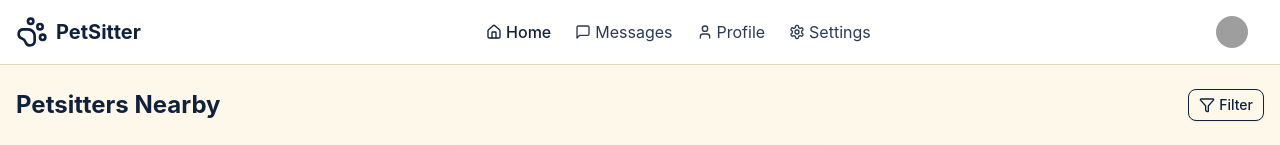
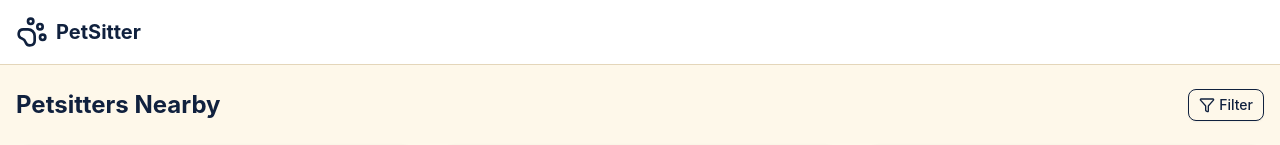
Before and after one commit to QiJie53/woof, a React (Vite) app: page / in a window 1280 px wide. Shown: the top 145 px of the page. Built offline with nearby package versions, Linux system fonts and the light colour scheme; grey boxes are pictures that could not be loaded.

Commit message:
add in logout, and authentication logic

```diff
--- a/src/components/Header.tsx
+++ b/src/components/Header.tsx
@@ -20,7 +20,7 @@ import {
 } from "lucide-react";
 import { Sheet, SheetContent, SheetTrigger } from "@/components/ui/sheet";
 
-export default function Header() {
+export default function Header({ isAuthenticated }: { isAuthenticated: boolean }) {
   const router = useRouter();
   const pathname = router.state.location.pathname;
   const [isOpen, setIsOpen] = useState(false);
@@ -42,8 +42,9 @@ export default function Header() {
           <span className="font-bold text-xl">PetSitter</span>
         </Link>
 
-        {/* Desktop Navigation */}
-        <nav className="hidden md:flex items-center space-x-6">
+{/* Desktop Navigation */}
+{isAuthenticated && (
+<nav className="hidden md:flex items-center space-x-6">
           {navigation.map((item) => (
             <Link
               key={item.name}
@@ -58,10 +59,11 @@ export default function Header() {
               <span>{item.name}</span>
             </Link>
           ))}
-        </nav>
+</nav>
+)}
 
-        <div className="flex items-center space-x-4">
-          <DropdownMenu>
+<div className="flex items-center space-x-4">
+          {isAuthenticated && <DropdownMenu>
             <DropdownMenuTrigger asChild>
               <Button variant="ghost" className="rounded-full h-8 w-8 p-0">
                 <Avatar>
@@ -115,7 +117,7 @@ export default function Header() {
   <span>Log out</span>
 </DropdownMenuItem>
             </DropdownMenuContent>
-          </DropdownMenu>
+          </DropdownMenu>}
 
           {/* Mobile menu button */}
           <Sheet open={isOpen} onOpenChange={setIsOpen}>
--- a/src/routes/__root.tsx
+++ b/src/routes/__root.tsx
@@ -2,11 +2,30 @@ import { Outlet, createRootRoute } from "@tanstack/react-router";
 import { TanStackRouterDevtools } from "@tanstack/react-router-devtools";
 
 import Header from "../components/Header";
+import { useEffect, useState } from "react";
+
+const useAuth = () => {
+  const [isAuthenticated, setIsAuthenticated] = useState(false);
+
+useEffect(() => {
+  const checkAuth = () => {
+    const authCookie = document.cookie.includes("auth_token=");
+    setIsAuthenticated(authCookie);
+  };
+
+  checkAuth();
+  const interval = setInterval(checkAuth, 1000);
+
+  return () => clearInterval(interval);
+}, []);
+
+  return isAuthenticated;
+};
 
 export const Route = createRootRoute({
   component: () => (
     <>
-      <Header />
+      <Header isAuthenticated={useAuth()} />
 
       <Outlet />
       <TanStackRouterDevtools />
```
